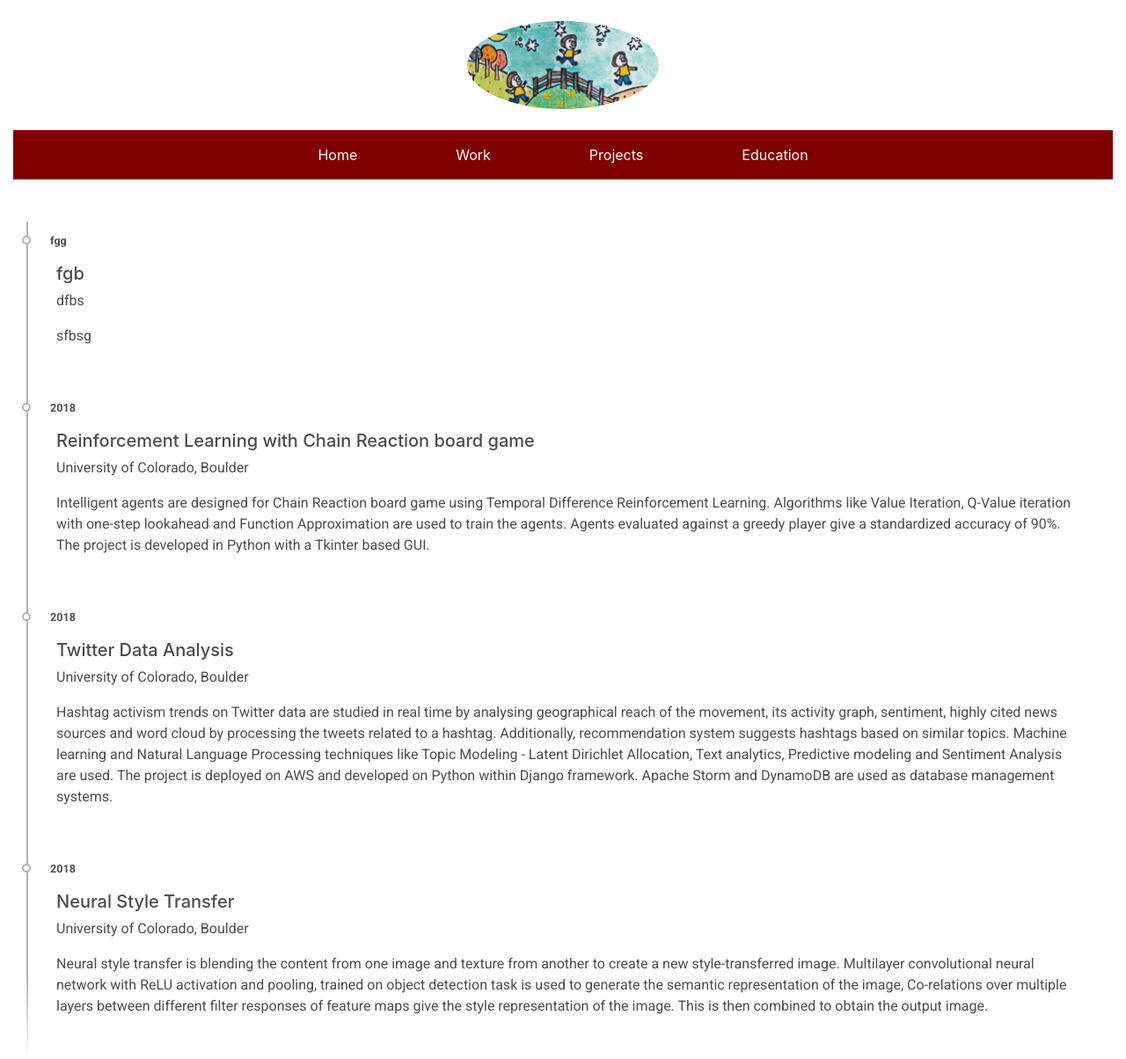
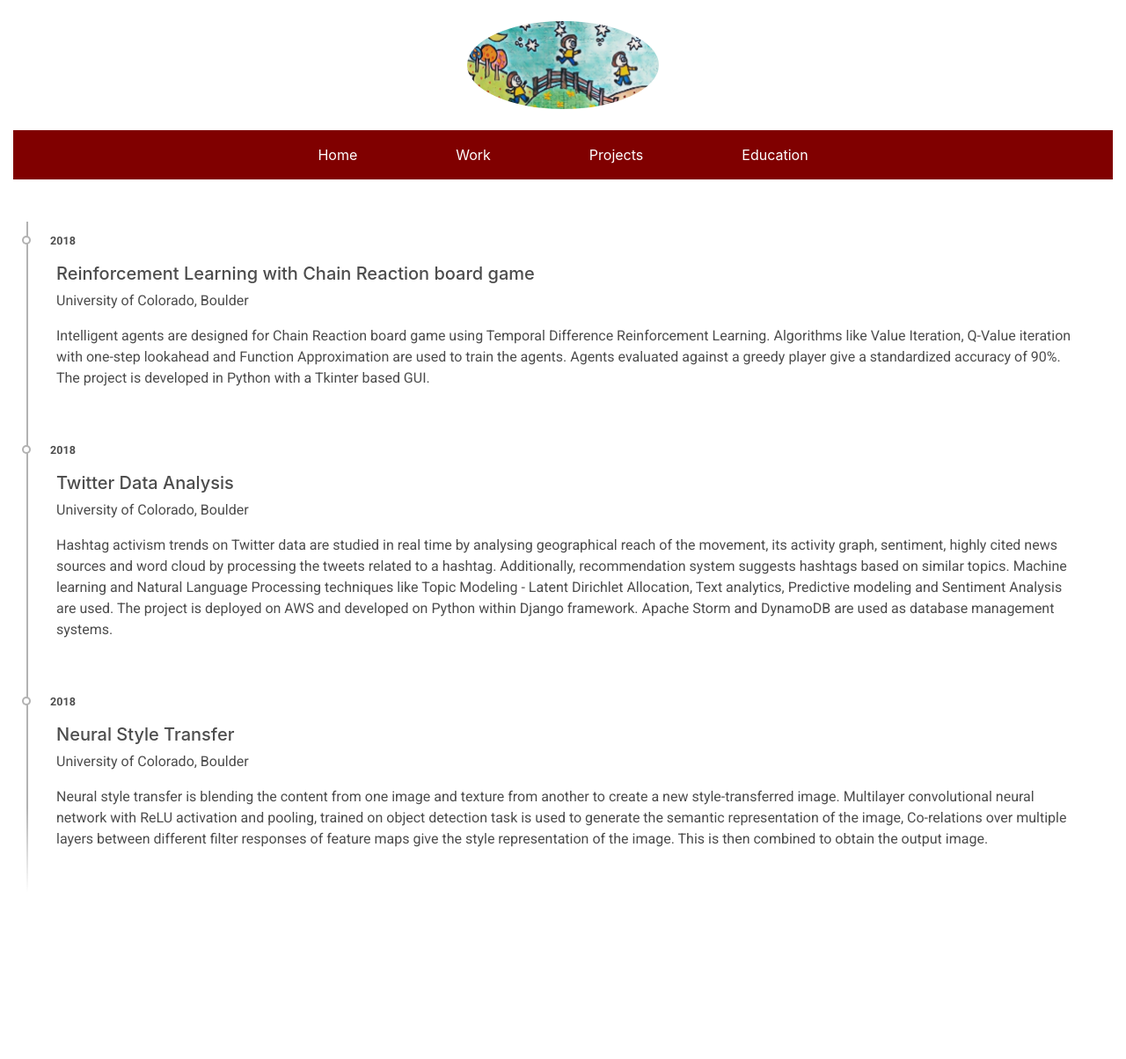
Before and after one commit to wingjammer1993/website, a Django app: page /projects/ in a window 1280 px wide. Shown: the whole page at 88% size. After the commit the page ends 999 px from the top, so only its background shows below. Run offline with Django 3.2, Linux system fonts and the light colour scheme; data comes from the database, SQL or seed files in the repository; some libraries are stand-ins or nearby versions.

Commit message:
fixed css

```diff
--- a/personal/static/personal/css/style.css
+++ b/personal/static/personal/css/style.css
@@ -15,7 +15,7 @@ h1 {
 
 p {
   font-family: 'Roboto', sans-serif;
-  font-size: .8rem;
+  font-size: 1rem;
 }
 
 .container {
--- a/projects/templates/projects/header.html
+++ b/projects/templates/projects/header.html
@@ -78,14 +78,8 @@
 			<div class="col-sm-12 ">
 				<div class='container-fluid ' style="">
 				<br><br>
-						<div class="timeline-item" date-is='fgg'>
-		<h5>fgb</h5>
-		<p>dfbs</p>
-		<p>sfbsg</p>
-	</div>
 			   {% block content %}
 			   {% endblock %}
-				</div>
 		  	</div>
 		</div>
 	</div>
```
